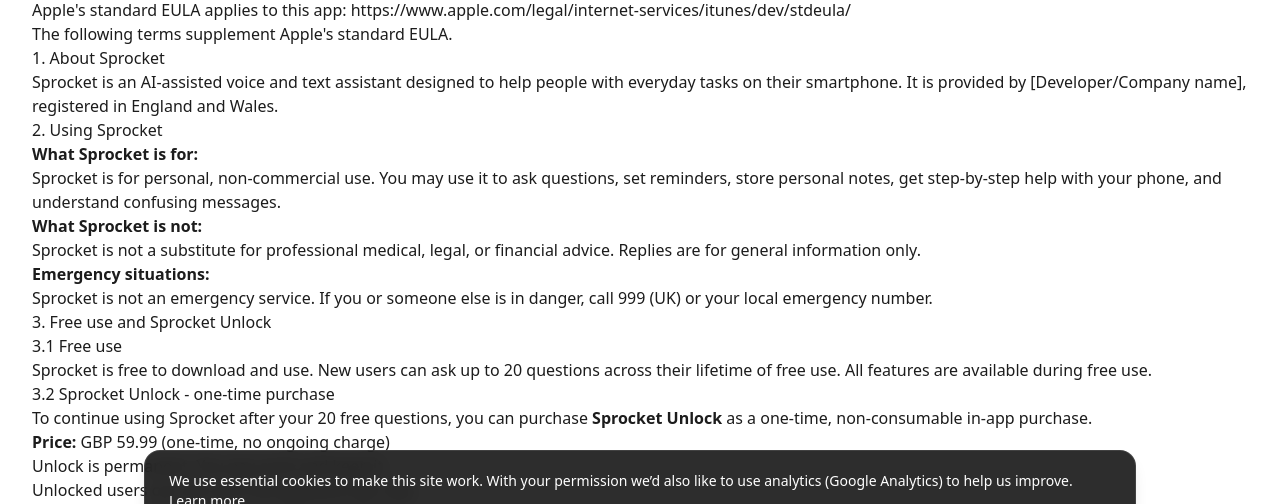
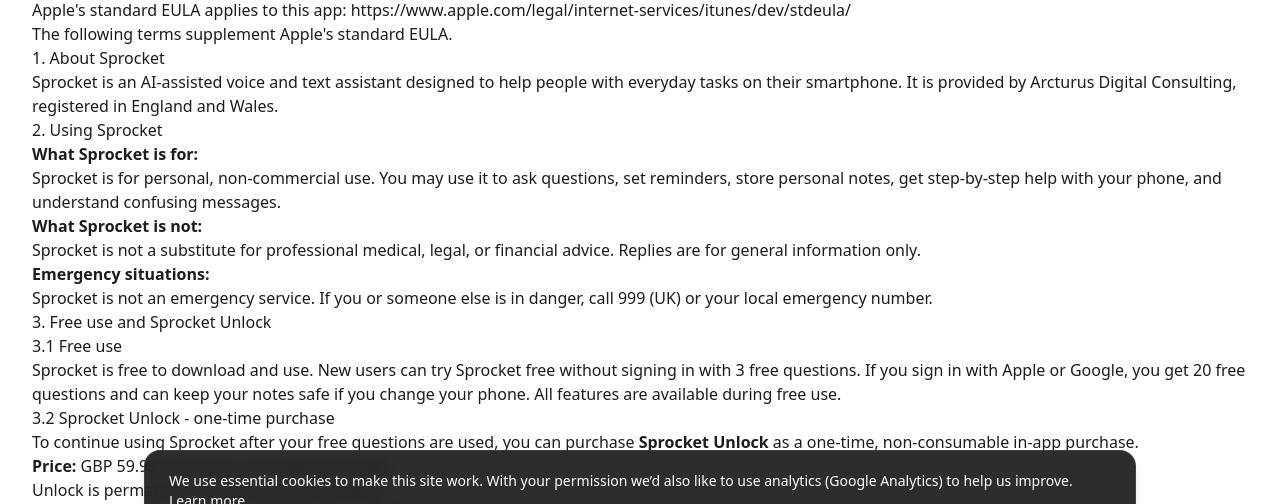
Before and after one commit to repinfaust/arcturusdc.github.io, a Next.js app: page /apps/sprocket/terms-of-use in a window 1280 px wide. Shown: the part 202-706 px from the top of the page. Built offline with nearby package versions, Linux system fonts and the light colour scheme; no server answers.

Commit message:
Update Sprocket free-tier and company details in policy docs

```diff
--- a/src/app/apps/sprocket/privacy-policy/page.js
+++ b/src/app/apps/sprocket/privacy-policy/page.js
@@ -12,9 +12,9 @@ export default function PrivacyPolicyPage() {
 
       <h2>The short version</h2>
       <p>
-        Sprocket saves as little as possible. What you ask it to remember stays on your phone.
-        Your questions go to an AI service to get answers. We count how often features are used,
-        not what you say or type.
+        Sprocket saves as little as possible. What you ask it to remember stays on your phone,
+        and is backed up to our UK servers if you sign in. Your questions go to an AI service
+        to get answers. We count how often features are used, not what you say or type.
       </p>
 
       <h2>1. What Sprocket does with what you say</h2>
@@ -116,6 +116,10 @@ export default function PrivacyPolicyPage() {
         <li>Rate limiting records to prevent abuse</li>
       </ul>
       <p>
+        Free access limits are different by account status: anonymous users get 3 free questions,
+        and signed-in users get 20 free questions.
+      </p>
+      <p>
         <strong>To delete everything:</strong><br />
         Go to Settings -&gt; Clear My Data. This permanently removes all notes, reminders, and local data.
         Server-side usage counters and entitlement records are retained to prevent abuse of the free tier.
--- a/src/app/apps/sprocket/terms-of-use/page.js
+++ b/src/app/apps/sprocket/terms-of-use/page.js
@@ -21,7 +21,7 @@ export default function TermsOfUsePage() {
       <h2>1. About Sprocket</h2>
       <p>
         Sprocket is an AI-assisted voice and text assistant designed to help people with everyday
-        tasks on their smartphone. It is provided by [Developer/Company name], registered in England and Wales.
+        tasks on their smartphone. It is provided by Arcturus Digital Consulting, registered in England and Wales.
       </p>
 
       <h2>2. Using Sprocket</h2>
@@ -44,13 +44,14 @@ export default function TermsOfUsePage() {
       <h2>3. Free use and Sprocket Unlock</h2>
       <h3>3.1 Free use</h3>
       <p>
-        Sprocket is free to download and use. New users can ask up to 20 questions across their
-        lifetime of free use. All features are available during free use.
+        Sprocket is free to download and use. New users can try Sprocket free without signing in
+        with 3 free questions. If you sign in with Apple or Google, you get 20 free questions and
+        can keep your notes safe if you change your phone. All features are available during free use.
       </p>
 
       <h3>3.2 Sprocket Unlock - one-time purchase</h3>
       <p>
-        To continue using Sprocket after your 20 free questions, you can purchase
+        To continue using Sprocket after your free questions are used, you can purchase
         <strong> Sprocket Unlock</strong> as a one-time, non-consumable in-app purchase.
       </p>
       <ul>
```
